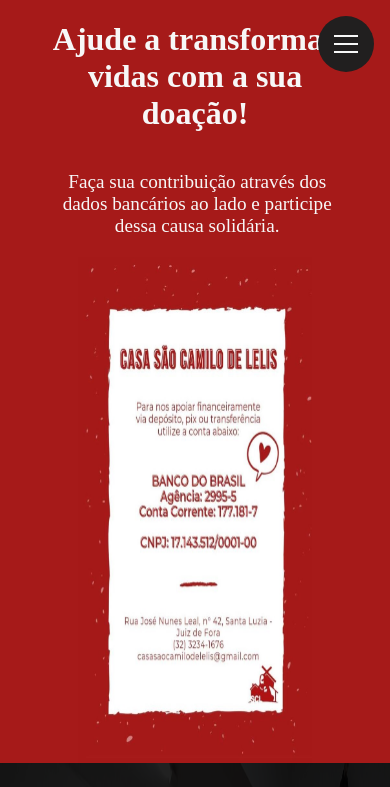
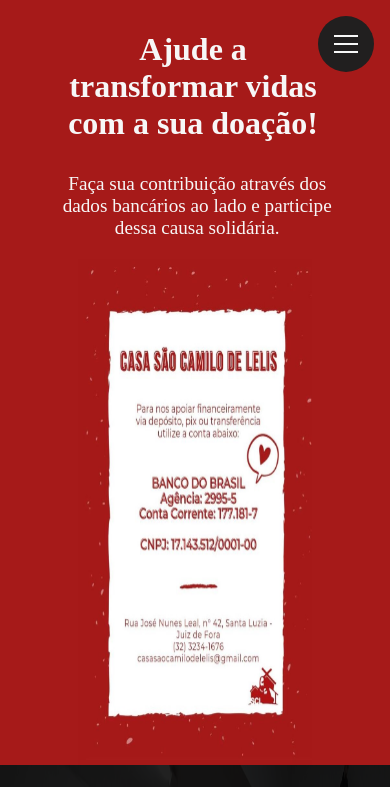
Before and after one commit to MathewsBaio/projeto-sao-camillo-lelis, a React (Create React App) app in the folder projeto-sao-camillo-lelis/: page / in a window 390 px wide. Shown: the top 787 px of the page. Built offline with nearby package versions, Linux system fonts and the light colour scheme.

Commit message:
Modificando o rodape desktop e o espaçamento do container doações do mobile

```diff
--- a/projeto-sao-camillo-lelis/src/styles/styles.css
+++ b/projeto-sao-camillo-lelis/src/styles/styles.css
@@ -306,7 +306,7 @@
 
 .container-footer {
   width: 100vw;
-  height: 15vw;
+  height: auto;
   display: flex;
   flex-direction: column;
   justify-content: center;
@@ -322,6 +322,7 @@
   align-items: center;
   min-height: 20vh;
   width: 85vw;
+  gap: 3vw;
 }
 
 .footer-logo>img {
@@ -349,6 +350,7 @@
   display: flex;
   align-items: flex-end;
   justify-content: space-between;
+  padding-bottom: 3vw;
 }
 
 .footer-list .btn {
@@ -443,7 +445,10 @@
 
   .container-doacoes-titulo {
     font-size: 2rem;
-    margin-bottom: 10vw;
+    margin-top: 8vw;
+    margin-bottom: 8vw;
+    width: 65vw;
+    padding-left: 7vw;
   }
 
   .container-doacoes-texto {
```
